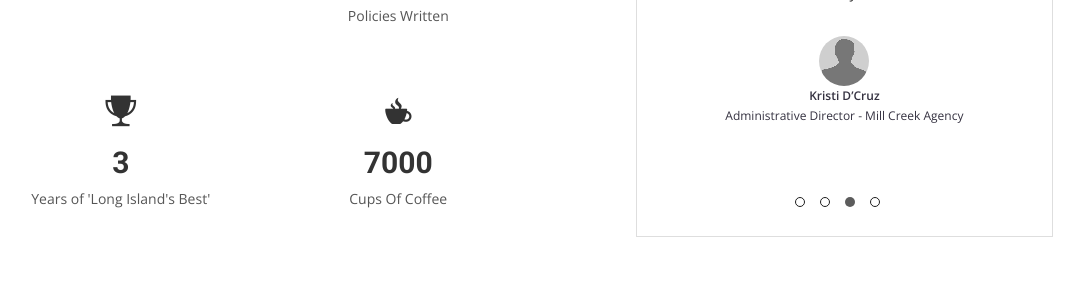
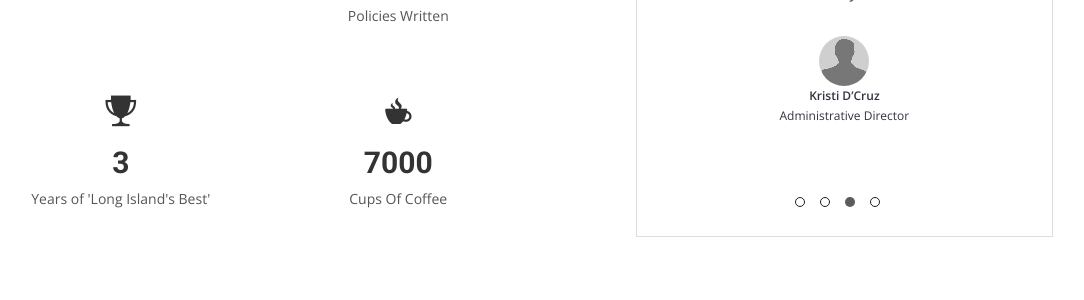
Before and after one commit to MillCreekAgency/Website, a Jekyll site: the page built from index.html, in a window 1280 px wide and 900 px high, scrolled down 3595 px. Shown: the part 378-678 px from the top of the window, without its empty margins (88-1172 px from the left). Built offline with Jekyll 4.4.1, drawn with Linux system fonts in a browser that asks for light colours; nearby versions of some CDN libraries; some web fonts are replaced.

Commit message:
Small fixes

```diff
--- a/index.html
+++ b/index.html
@@ -234,7 +234,7 @@ permalink: /
                 <p>"Our commitment to excellence and dedication to detail provides our clients the satisfaction of knowing they are getting the best protection at the best price"</p>
                 <div class="user">
                   <img src="img/anonymous.png" alt="Pepole">
-                  <p><span>Scott Heaney</span> President - Mill Creek Agency</p>
+                  <p><span>Scott Heaney</span> President</p>
                 </div>
             </div>
             <div>
@@ -242,7 +242,7 @@ permalink: /
                 <p>"As an independent insurance agency, we work with insurers that have proven their performance and value over the years. We carefully select highly regarded underwriters that offer comprehensive coverages at highly competitive rates."</p>
                 <div class="user">
                   <img src="img/anonymous.png" alt="Pepole">
-                  <p><span>Stephen Thuilot</span> Vice President - Mill Creek Agency</p>
+                  <p><span>Stephen Thuilot</span> Vice President</p>
                 </div>
             </div>
             <div>
@@ -250,7 +250,7 @@ permalink: /
                 <p>"Whether it’s just a simple question or you’re facing a difficult situation, you can count on us to always be there when you need us."</p>
                 <div class="user">
                   <img src="img/anonymous.png" alt="Pepole">
-                  <p><span>Kristi D’Cruz</span> Administrative Director - Mill Creek Agency</p>
+                  <p><span>Kristi D’Cruz</span> Administrative Director</p>
                 </div>
             </div>
             <div>
```
Also changed, not shown: other parts of index.html (+1 -1 lines).
